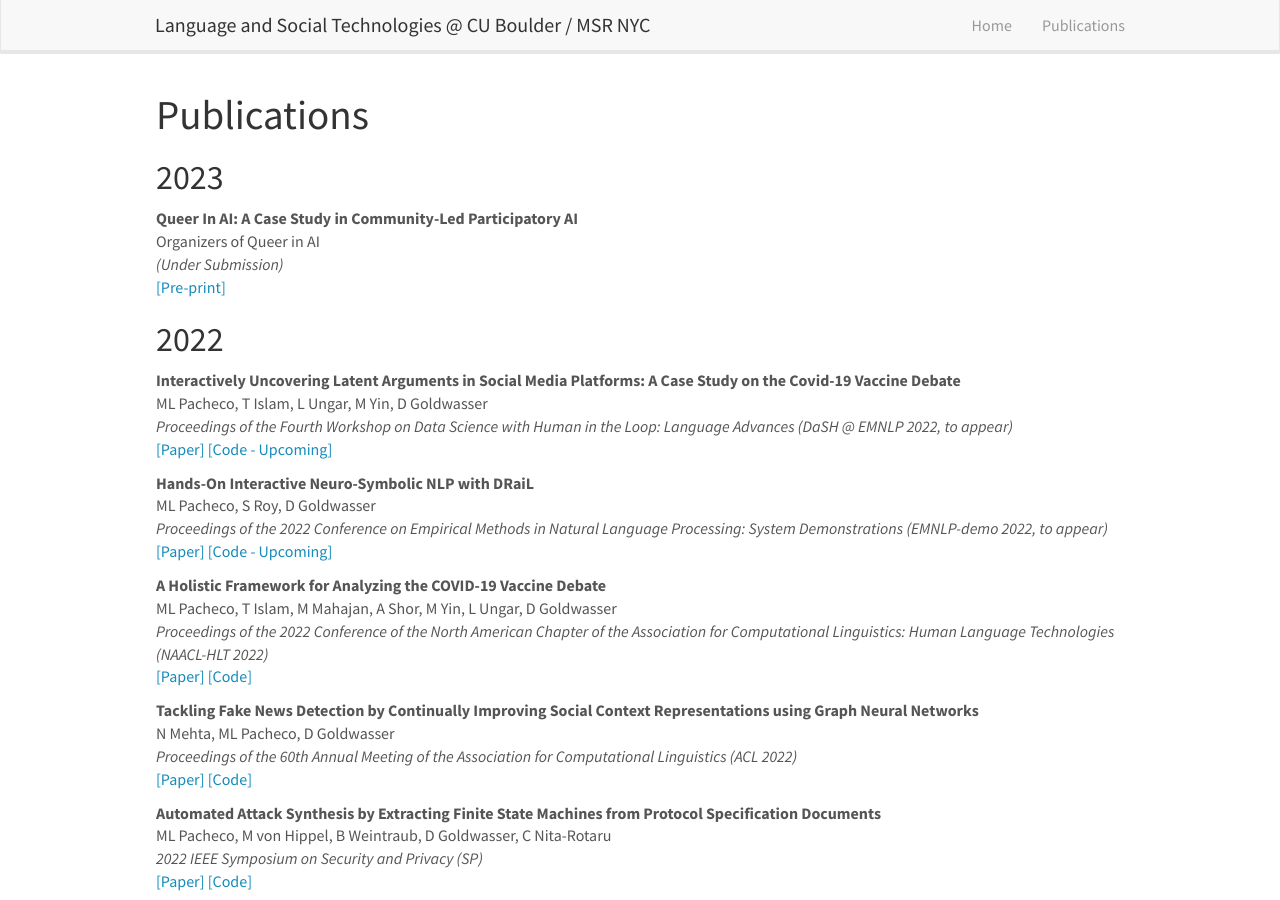
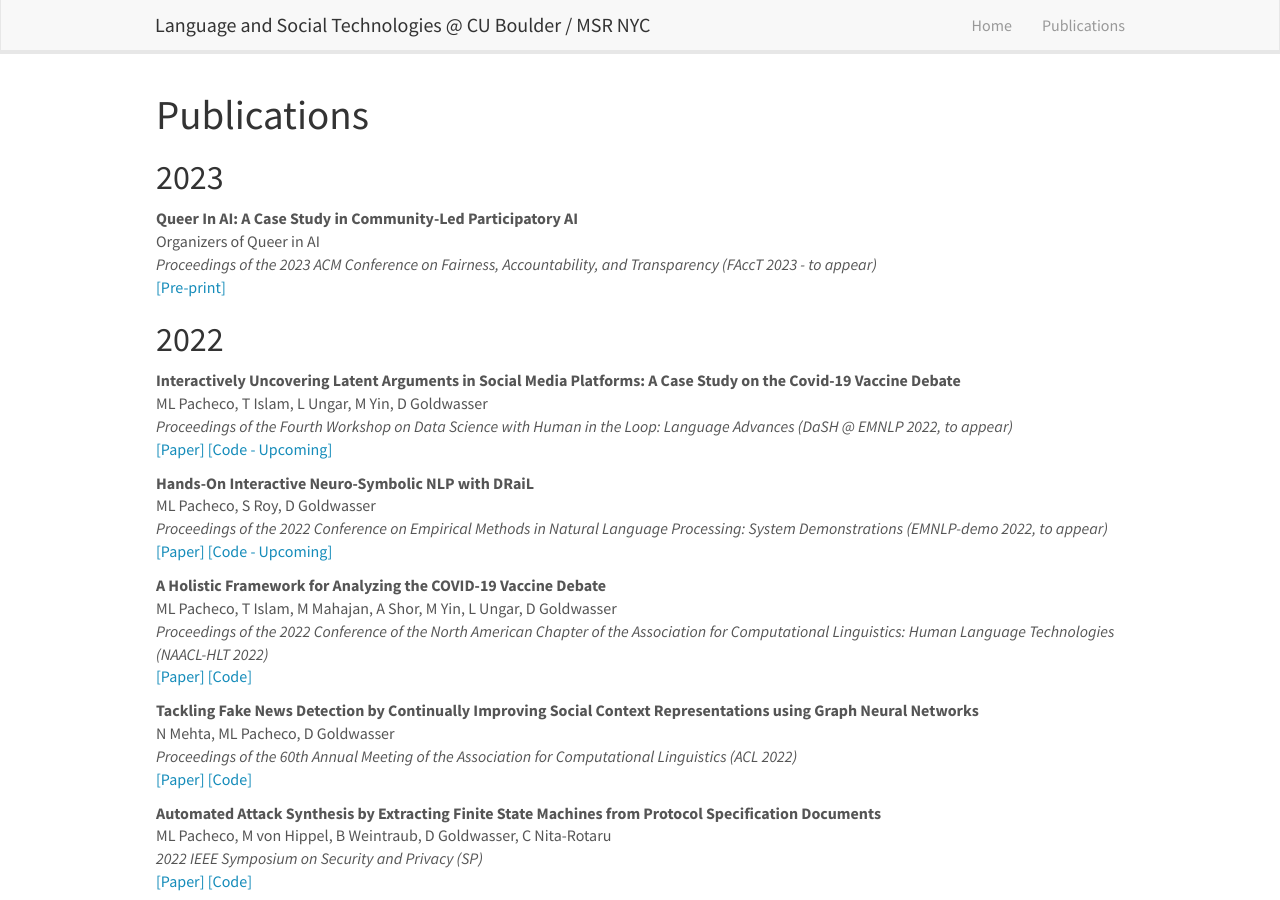
Before and after one commit to mlpacheco/mlpacheco.github.io, a Jekyll site: the page built from _pages/publications.md, in a window 1280 px wide and 900 px high. Built offline with Jekyll 4.4.1, drawn with Linux system fonts in a browser that asks for light colours; nearby versions of some CDN libraries.

Commit message:
Update publist_2023.yml

```diff
--- a/_data/publist_2023.yml
+++ b/_data/publist_2023.yml
@@ -1,8 +1,8 @@
 - title: "Queer In AI: A Case Study in Community-Led Participatory AI"
   authors: Organizers of Queer in AI
-  venue: "(Under Submission)"
+  venue: "Proceedings of the 2023 ACM Conference on Fairness, Accountability, and Transparency (FAccT 2023 - to appear)"
   link:
-    url: https://arxiv.org/pdf/2303.16972.pdf
+    url: https://arxiv.org/abs/2303.16972
     display: \[Pre-print\]
   highlight: 0
   year: 2023
```
